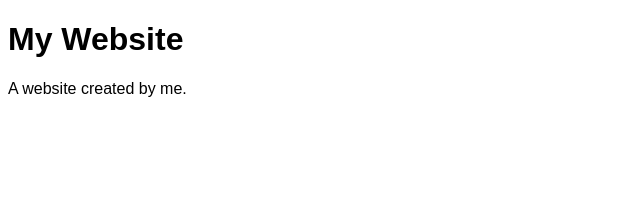
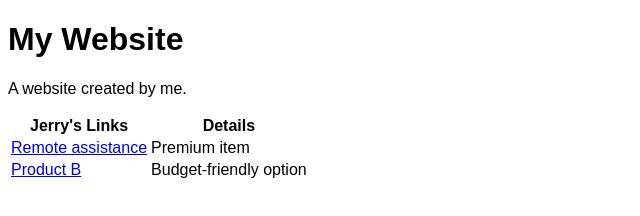
Before and after one commit to jcttg1/jcttg, a plain HTML site: page index.html in a window 1280 px wide. Shown: the whole page, without its empty margins (0-640 px from the left). Drawn offline with Linux system fonts and the light colour scheme.

Commit message:
Update index.html

```diff
--- a/index.html
+++ b/index.html
@@ -11,5 +11,19 @@
 <body>
   <h1>My Website</h1>
   <p>A website created by me.</p>
+  <table>
+  <tr>
+    <th>Jerry's Links</th>
+    <th>Details</th>
+  </tr>
+  <tr>
+    <td><a href="https://gt.screenconnect.com">Remote assistance</a></td>
+    <td>Premium item</td>
+  </tr>
+  <tr>
+    <td><a href="https://glassertech.com">Product B</a></td>
+    <td>Budget-friendly option</td>
+  </tr>
+</table>
 </body>
 </html>
```
